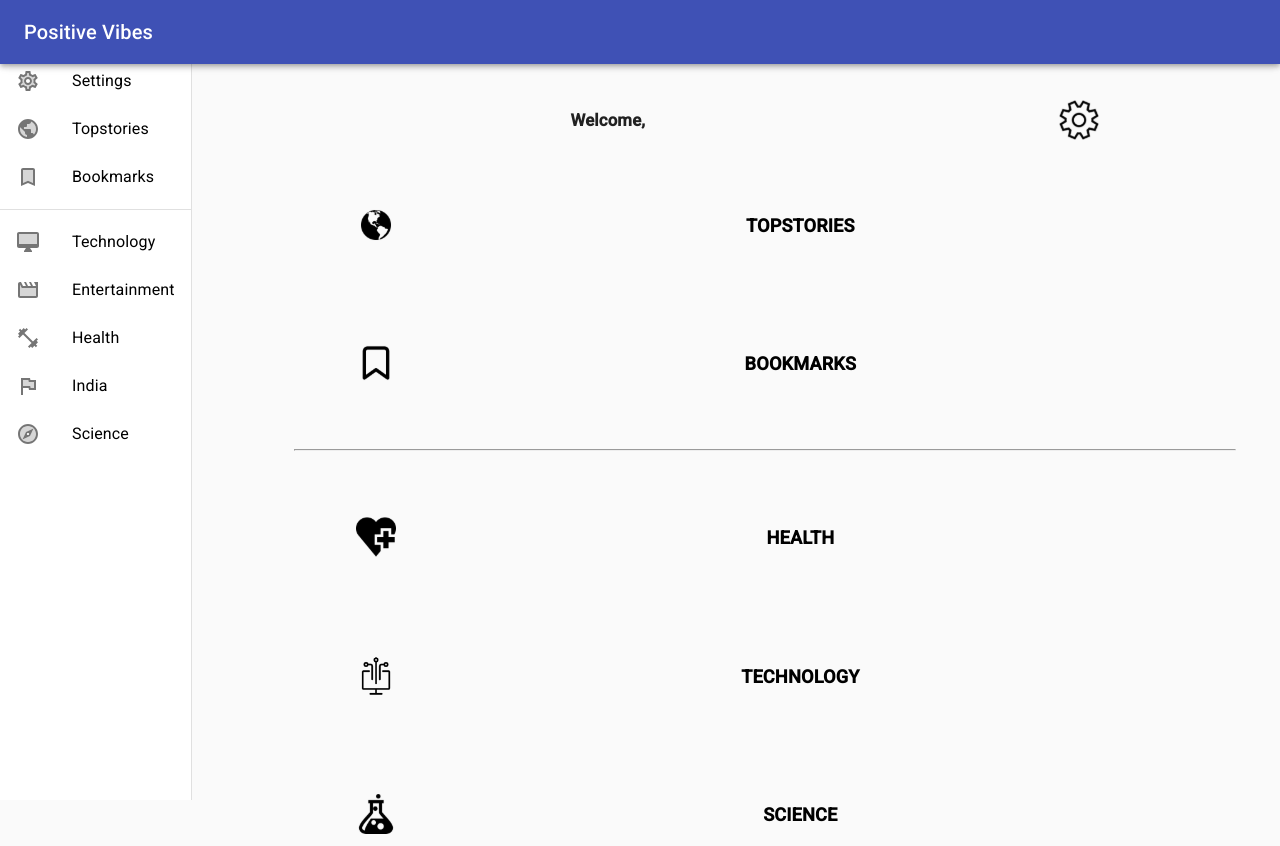
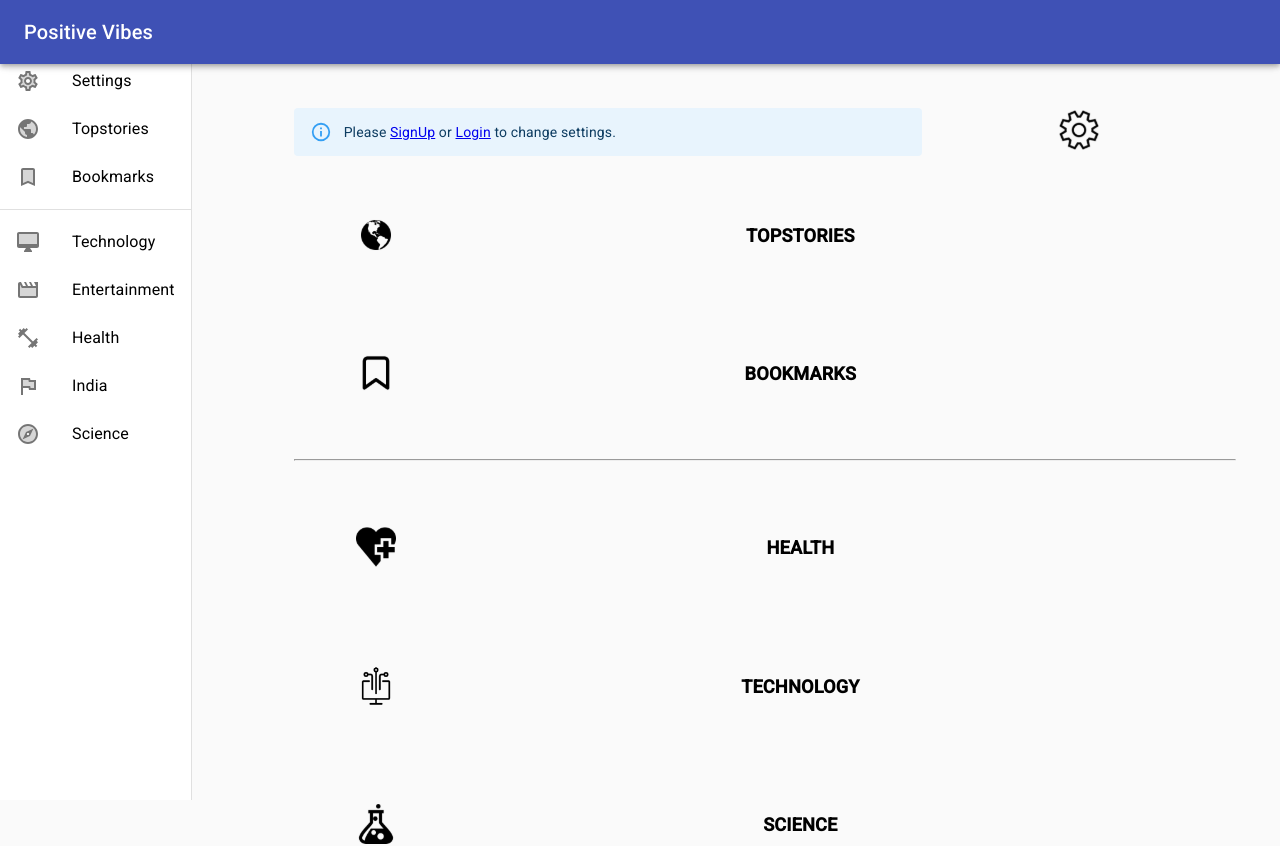
Before and after one commit to ujjwal-kr/positive-vibes, a React (Create React App) app: page /menu in a window 1280 px wide. Shown: the top 846 px of the page. Built offline with nearby package versions, Linux system fonts and the light colour scheme.

Commit message:
added logout method and button

```diff
--- a/src/Menu/menu.jsx
+++ b/src/Menu/menu.jsx
@@ -10,45 +10,65 @@ import Technology from '../assets/svg/tech-icon.png';
 import Health from '../assets/svg/health-icon.svg';
 import Science from '../assets/svg/science-icon.svg';
 import Entertainment from '../assets/svg/entertainment-icon.svg';
+import { Button } from '@material-ui/core';
+
+import { LoginMessage } from '../Home/news';
 
 class MenuComponent extends React.Component {
     constructor(props) {
         super(props);
         this.state = {
-            user: {}
+            user: null,
+            alert: true
         }
+        this.logout = this.logout.bind(this);
+    }
+
+    logout(e) {
+        e.preventDefault();
+        this.setState({
+            user: null,
+            alert: true
+        })
+        localStorage.removeItem("user");
+        localStorage.removeItem("token");
     }
 
     async componentDidMount() {
         const user = JSON.parse(localStorage.getItem("user"));
         if (user) {
-            this.setState({
-                user: user
-            })
+            this.setState({ user: user, alert: false })
+        } else {
+            this.setState({ alert: true })
         }
     }
 
     render() {
+
+        let alert = this.state.alert;
+
         return (
             <Wrapper>
                 <Grid container>
                     <Grid item xs={8}>
-                        <ProfileName>
-                            Welcome, {this.state.user.name}
-                        </ProfileName>
+                        {alert ? <LoginMessage /> : <ProfileName>Welcome, {this.state.user.name}</ProfileName>}
                     </Grid>
                     <Grid item xs={4}>
-                        <IconButton style={{ marginTop: '-20px' }} aria-label="delete">
-                            <img src={SettingIcon} width={40} height={40} alt="settings" />
-                        </IconButton>
+                        <Link to="/settings">
+                            <IconButton style={{ marginTop: '-10px' }} aria-label="delete">
+                                <img src={SettingIcon} width={40} height={40} alt="settings" />
+                            </IconButton>
+                        </Link>
                     </Grid>
                 </Grid>
+
+                {alert ?null :<span><br/><Button onClick={this.logout} variant="outlined" color="primary">Logout</Button></span>}
 
                 <ItemsWrapper>
                     <ItemConstructor link="/" image={TopStories} text="TOPSTORIES" />
                     <ItemConstructor link="/" image={Bookmarks} text="BOOKMARKS" />
-                    <hr/>
-                    <br/>
+                    <hr />
+                    <br />
                     <ItemConstructor link="/news/health" image={Health} text="HEALTH" />
                     <ItemConstructor link="/news/technology" image={Technology} text="TECHNOLOGY" />
                     <ItemConstructor link="/news/science" image={Science} text="SCIENCE" />
```
